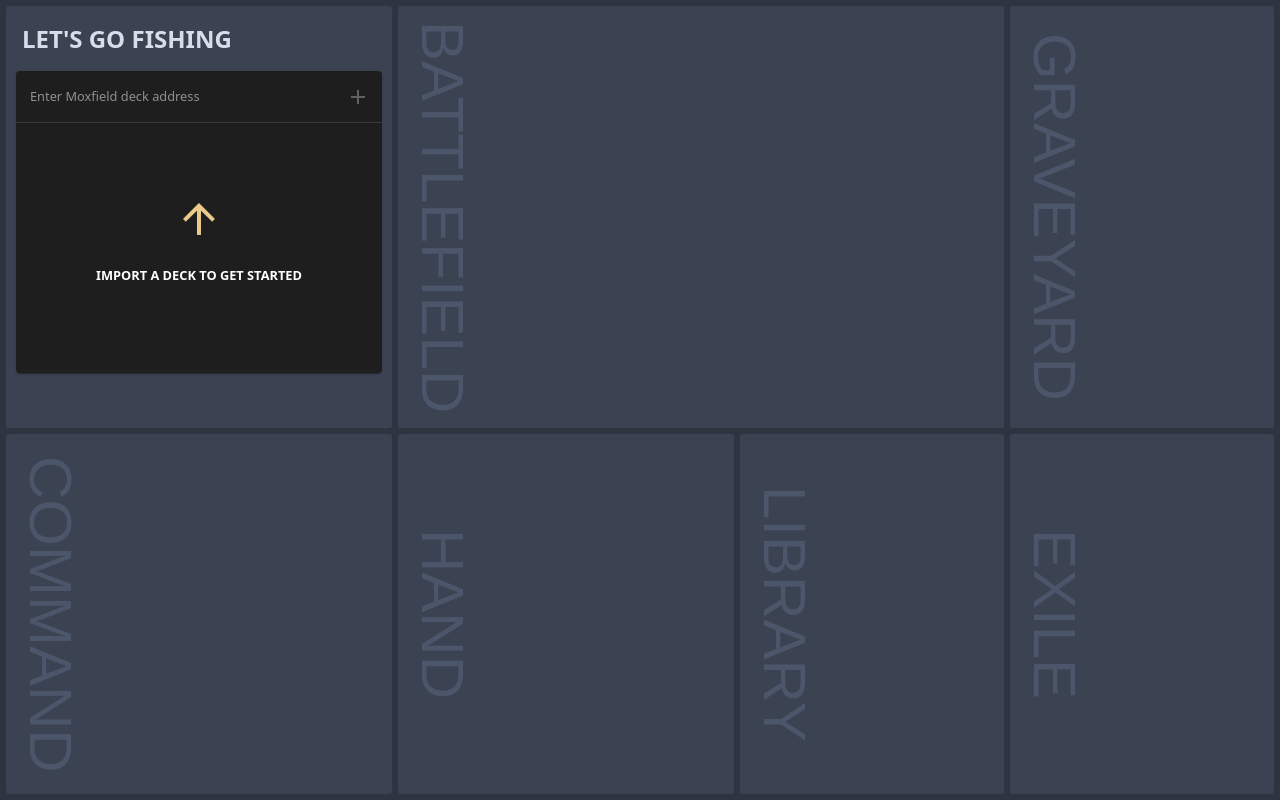
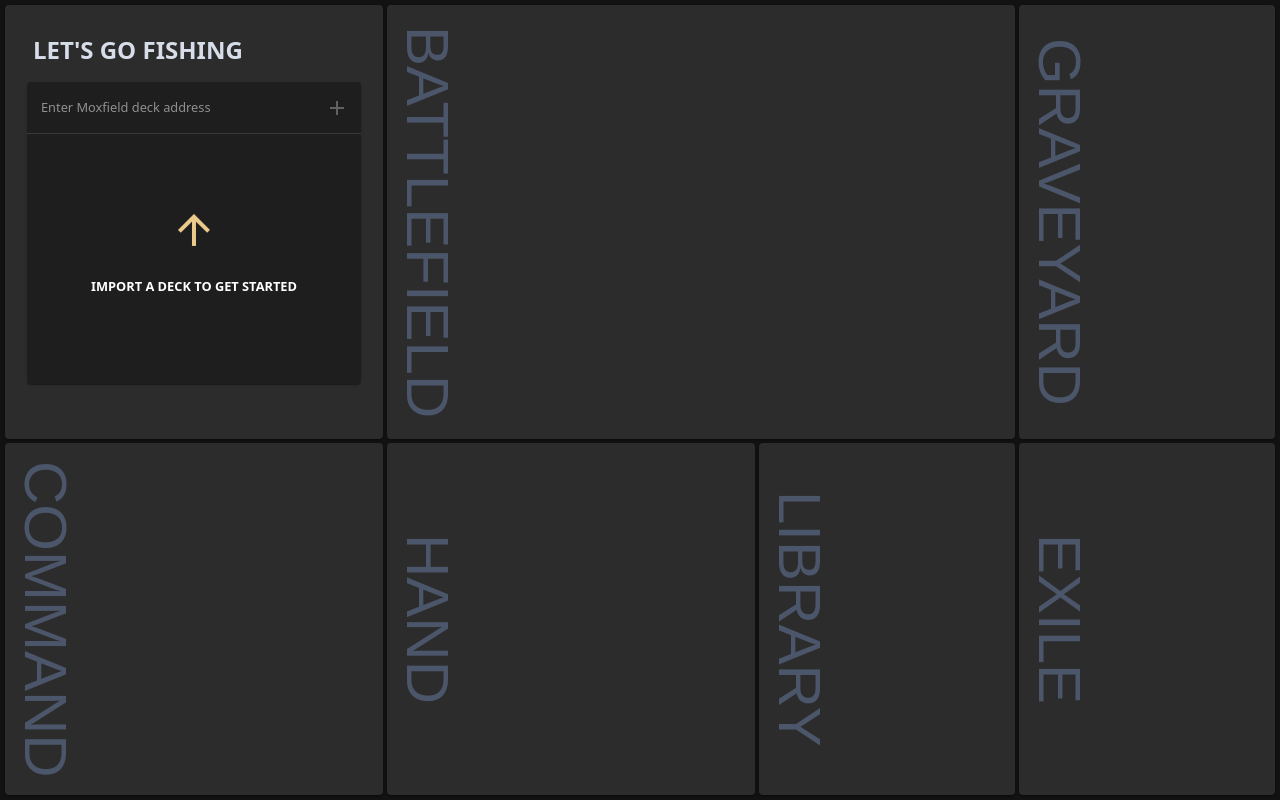
Before and after one commit to avocadianmage/lets-go-fishing, a React (Create React App) app in the folder client/: page / in a window 1280 px wide. Built offline with nearby package versions, Linux system fonts and the light colour scheme.

Commit message:
update colors

```diff
--- a/client/src/App.css
+++ b/client/src/App.css
@@ -14,7 +14,7 @@ body,
 }
 
 body {
-    background-color: var(--nord0);
+    background-color: #121212;
     color: var(--nord6);
 }
 
--- a/client/src/components/css/gameLayout.css
+++ b/client/src/components/css/gameLayout.css
@@ -2,18 +2,6 @@
     display: flex;
     flex-flow: column;
     height: calc(100% - 6px);
-    margin: 3px;
-}
-
-.pane {
-    min-width: var(--card-width);
-    min-height: var(--card-height);
-    background-color: var(--nord1);
-    padding: var(--zone-padding);
-    border: var(--zone-border-width) solid transparent;
-    box-shadow: 0 0 0 var(--zone-border-width) transparent;
-    border-radius: 3px;
-    position: relative;
     margin: 3px;
 }
 
--- a/client/src/components/gameLayout/gameLayout.tsx
+++ b/client/src/components/gameLayout/gameLayout.tsx
@@ -3,13 +3,30 @@ import '../css/gameLayout.css';
 import shuffle from 'lodash/shuffle';
 import React, { useCallback, useEffect, useState } from 'react';
 import { DeckInfo } from '../../services/dbSvc';
-import { STARTING_HAND_SIZE, ZONE_BORDER_PX } from '../../utilities/constants';
+import {
+    CARD_HEIGHT_PX,
+    CARD_WIDTH_PX,
+    STARTING_HAND_SIZE,
+    ZONE_BORDER_PX,
+    ZONE_PADDING_PX,
+} from '../../utilities/constants';
 import { CardActionInfo } from './card';
 import { ZoneCardInfo } from './zone';
 import { StackZone } from './stackZone';
 import { BattlefieldZone } from './battlefieldZone';
 import { Lefter } from '../lefter/lefter';
 import { LibrarySearch } from './librarySearch';
+import { Card, styled } from '@mui/material';
+
+export const Pane = styled(Card)(() => ({
+    backgroundImage: 'linear-gradient(rgba(255, 255, 255, 0.11), rgba(255, 255, 255, 0.11))',
+    minWidth: CARD_WIDTH_PX,
+    minHeight: CARD_HEIGHT_PX,
+    position: 'relative',
+    overflow: 'visible',
+    margin: 2,
+    padding: ZONE_PADDING_PX,
+}));
 
 export enum ZoneName {
     None = 'none',
@@ -279,7 +296,7 @@ export const GameLayout = () => {
         setGameState({
             ...gameState,
             [ZoneName.Library]: shuffle(piece1.concat(piece2)),
-            [ZoneName.Hand]: gameState[ZoneName.Hand].concat(zoneCard)
+            [ZoneName.Hand]: gameState[ZoneName.Hand].concat(zoneCard),
         });
         animateShuffle();
     };
--- a/client/src/components/gameLayout/zone.tsx
+++ b/client/src/components/gameLayout/zone.tsx
@@ -1,7 +1,7 @@
 import { ForwardedRef, forwardRef } from 'react';
 import { CardInfo } from '../../services/dbSvc';
 import { Card, CardActionEventHandler, CardActionInfo } from './card';
-import { ZoneName } from './gameLayout';
+import { Pane, ZoneName } from './gameLayout';
 
 export interface ZoneCardInfo {
     card: CardInfo;
@@ -39,14 +39,14 @@ export const Zone = forwardRef(
             onCardDragStop,
             onCardMouseEnter,
             onCardMouseLeave,
-            onCardDoubleClick
+            onCardDoubleClick,
         }: ZoneProps,
         ref: ForwardedRef<HTMLDivElement>
     ) => {
         const isSourceZone = action?.sourceZone === name;
         const isTargetZone = action?.targetZone === name;
         const className =
-            'pane zone' +
+            'zone' +
             (classesToAppend ? ' ' + classesToAppend : '') +
             (isTargetZone ? ' highlight' : '');
 
@@ -59,12 +59,12 @@ export const Zone = forwardRef(
         const fireAction = (action: CardActionInfo, handler?: CardActionEventHandler) =>
             handler ? handler({ ...action, sourceZone: name }) : true;
         return (
-            <div
+            <Pane
                     ref={ref}
                     id={name}
                     className={className}
                     data-name={name.toUpperCase()}
-                style={{ zIndex: isSourceZone ? 1 : 0 }}
+                    sx={{ zIndex: isSourceZone ? Number.MAX_SAFE_INTEGER - 1 : 0 }}
                 >
                     {updatedContents.map((zc, index) => (
                         <Card
@@ -79,7 +79,7 @@ export const Zone = forwardRef(
                             onDoubleClick={(action) => fireAction(action, onCardDoubleClick)}
                         />
                     ))}
-            </div>
+            </Pane>
         );
     }
 );
--- a/client/src/components/lefter/lefter.tsx
+++ b/client/src/components/lefter/lefter.tsx
@@ -1,8 +1,9 @@
 import { useEffect, useRef, useState } from 'react';
 import { DatabaseService, DeckInfo } from '../../services/dbSvc';
 import { DeckImport } from './deckImport';
-import { Divider, Paper } from '@mui/material';
+import { CardContent, Divider, Paper } from '@mui/material';
 import { DeckSelect } from './deckSelect';
+import { Pane } from '../gameLayout/gameLayout';
 
 interface LefterProps {
     onDeckSelect(deckInfo?: DeckInfo): void;
@@ -44,7 +45,8 @@ export const Lefter = ({ onDeckSelect }: LefterProps) => {
     }, []);
 
     return (
-        <div id='lefter' className='pane'>
+        <Pane id='lefter'>
+            <CardContent>
                 <h1 style={{ margin: 6, marginBottom: 16 }}>Let's Go Fishing</h1>
 
                 <Paper>
@@ -57,6 +59,7 @@ export const Lefter = ({ onDeckSelect }: LefterProps) => {
                         onClickPlaceholder={() => deckImportRef.current?.focus()}
                     />
                 </Paper>
-        </div>
+            </CardContent>
+        </Pane>
     );
 };
```
Lines whose indentation alone changed are shown as unchanged.
